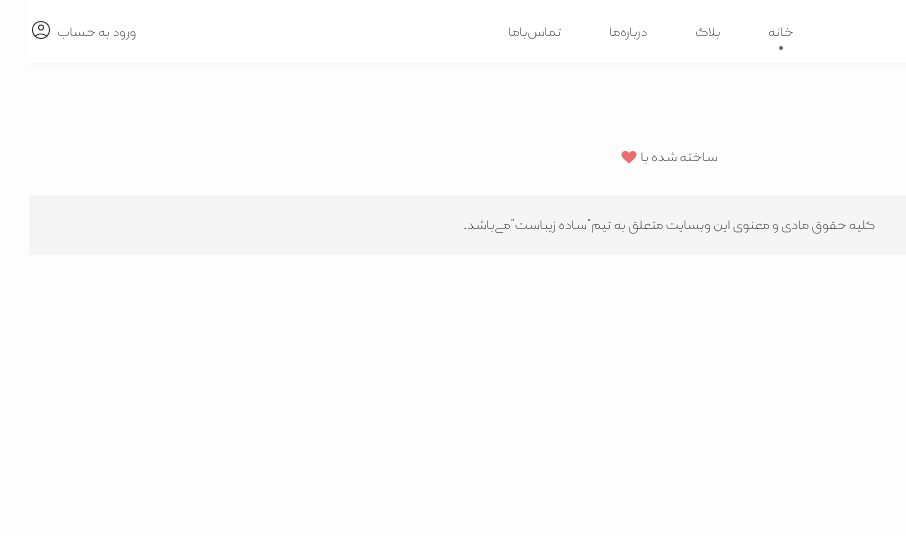
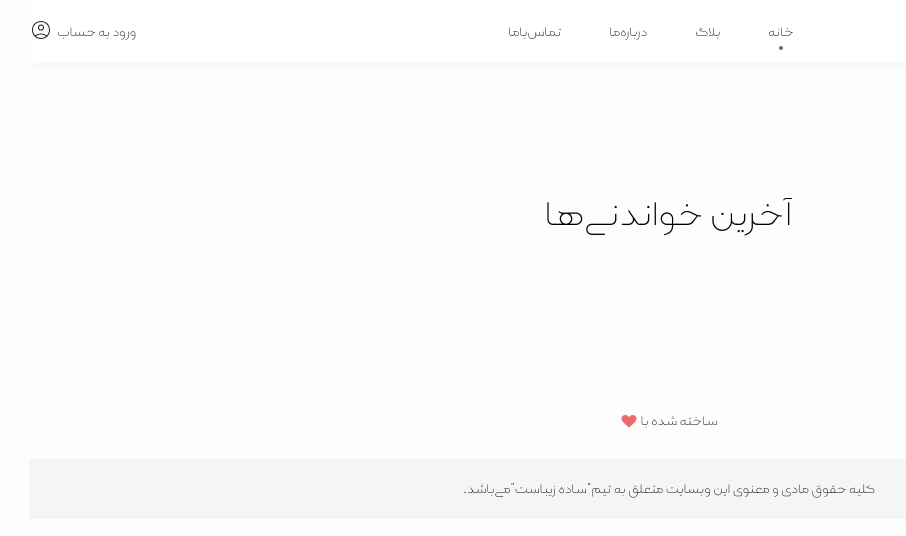
Before and after one commit to ehsanmoodi/sade-zibast, a Next.js app: page / in a window 1280 px wide. Shown: the top 536 px of the page, without its empty margins (248-1154 px from the left). Built offline with nearby package versions, Linux system fonts and the light colour scheme.

Commit message:
IndexSection component

```diff
--- a/components/IndexSection/index.tsx
+++ b/components/IndexSection/index.tsx
@@ -0,0 +1,12 @@
+import type { IndexSectionProps } from "./types";
+
+const IndexSection: React.FC<IndexSectionProps> = ({ title, children }) => {
+  return (
+    <section className="indexSection">
+      <h2 className="indexSection__title">{title}</h2>
+      <div className="indexSection__body">{children}</div>
+    </section>
+  );
+};
+
+export default IndexSection;
--- /dev/null
+++ b/components/IndexSection/types.d.ts
@@ -0,0 +1,4 @@
+export interface IndexSectionProps {
+  title: string;
+  children: JSX.Element;
+}
--- a/pages/index.tsx
+++ b/pages/index.tsx
@@ -1,7 +1,7 @@
 import type { NextPage } from "next";
 import Head from "next/head";
 
-import { MainHeader, MainFooter, IndexHero } from "../components";
+import { MainHeader, MainFooter, IndexHero, IndexSection } from "../components";
 
 const Home: NextPage = () => {
   return (
@@ -16,7 +16,11 @@ const Home: NextPage = () => {
 
       <MainHeader />
 
-      <main>{/* <IndexHero /> */}</main>
+      <main>
+        <IndexSection title="آخرین خواندنی‌ها">
+          <div>Testing This Component</div>
+        </IndexSection>
+      </main>
 
       <MainFooter />
     </>
--- a/styles/index.scss
+++ b/styles/index.scss
@@ -12,5 +12,6 @@
 // layout
 @import "./layout/main_header";
 @import "./layout/main_footer";
+@import "./layout/index_section";
 
 // pages
--- a/styles/layout/_index_section.scss
+++ b/styles/layout/_index_section.scss
@@ -0,0 +1,14 @@
+.indexSection {
+  @apply flex flex-col gap-10 lg:gap-16;
+  @apply px-4 lg:px-0;
+  @apply mt-20 lg:mt-32;
+
+  &__title {
+    @apply self-center;
+    @apply font-normal text-4xl lg:text-5xl;
+  }
+
+  &__body {
+    @apply flex flex-col gap-10 lg:gap-16;
+  }
+}
```
